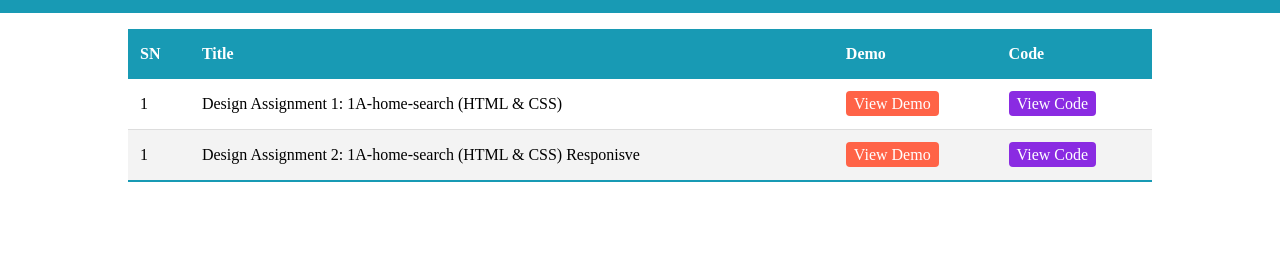
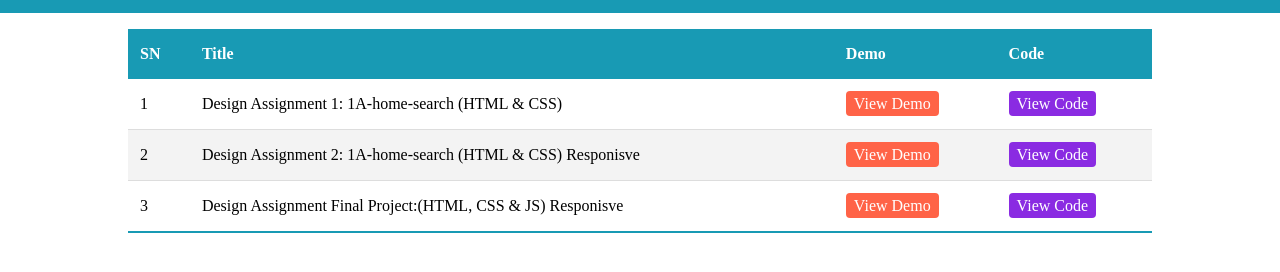
Before and after one commit to abdheshnayak/leapfrog-internship, a plain HTML site: page index.html in a window 1280 px wide. Shown: the part 56-328 px from the top of the page. Drawn offline with Linux system fonts and the light colour scheme.

Commit message:
design assignmet final project initialized

```diff
--- a/index.html
+++ b/index.html
@@ -34,10 +34,29 @@
             </td>
           </tr>
           <tr>
-            <td>1</td>
+            <td>2</td>
             <td>Design Assignment 2: 1A-home-search (HTML & CSS) Responisve</td>
             <td>
               <a href="./Assignment/TuTangle-Responisve/" class="view-demo"
+                >View Demo</a
+              >
+            </td>
+            <td>
+              <a
+                href="https://github.com/abdheshnayak/leapfrog-internship/tree/main/Assignment/Design-Final-Project-Responsive/"
+                class="view-code"
+              >
+                View Code
+              </a>
+            </td>
+          </tr>
+          <tr>
+            <td>3</td>
+            <td>Design Assignment Final Project:(HTML, CSS & JS) Responisve</td>
+            <td>
+              <a
+                href="./Assignment/Design-Final-Project-Responsive/"
+                class="view-demo"
                 >View Demo</a
               >
             </td>
```
Also changed, not shown: Assignment/Design-Final-Project-Responsive/index.html (added, +12 -0 lines).
